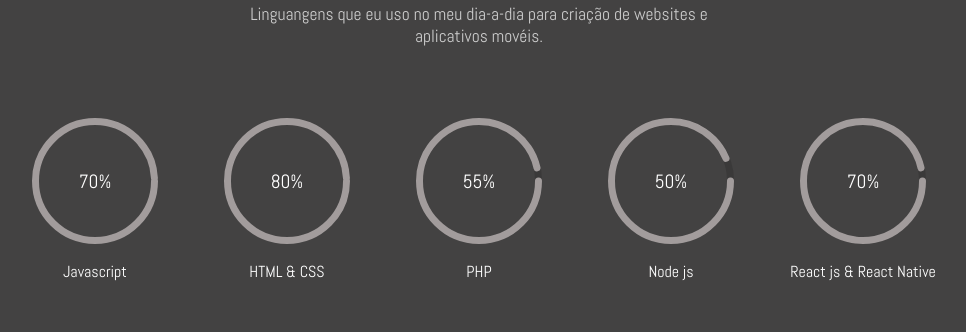
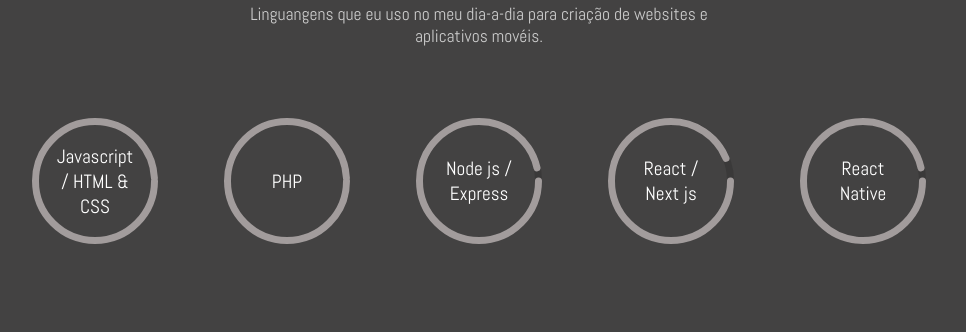
Before and after one commit to derciorosario/portfolio, a website: page public/index.html in a window 1280 px wide. Shown: the part 2650-2982 px from the top of the page, without its empty margins (161-1127 px from the left). Drawn offline with Linux system fonts and the light colour scheme.

Commit message:
Update index.html

```diff
--- a/public/index.html
+++ b/public/index.html
@@ -1,3 +1,4 @@
+
 <!DOCTYPE html>
 <html lang="pt-br">
 <head>
@@ -128,9 +129,9 @@
                               <circle cx="67" cy="67" r="59.5" fill="none"/>
                             </g>
                         </svg>
-                       <span>70%</span>
+                       <span>Javascript / HTML & CSS</span>
                       </div>
-                     <span class="name">Javascript</span>
+                     <span class="name" style="display: none">Javascript</span>
                   </div>
                   <div class="lang">
                         <div>
@@ -146,9 +147,9 @@
                                <circle cx="67" cy="67" r="59.5" fill="none"/>
                              </g>
                          </svg>
-                        <span>80%</span>
+                        <span>PHP</span>
                        </div>
-                      <span class="name">HTML & CSS</span>
+                      <span class="name" style="display: none">PHP</span>
                    </div>
                    <div class="lang">
                     <div>
@@ -164,9 +165,9 @@
                            <circle cx="67" cy="67" r="59.5" fill="none"/>
                          </g>
                      </svg>
-                    <span>55%</span>
+                    <span>Node js / Express</span>
                    </div>
-                  <span class="name">PHP</span>
+                  <span class="name" style="display: none">Node js / Express</span>
                </div>
                    <div class="lang">
                         <div>
@@ -182,9 +183,9 @@
                                <circle cx="67" cy="67" r="59.5" fill="none"/>
                              </g>
                          </svg>
-                        <span>50%</span>
+                        <span>React / Next js</span>
                        </div>
-                      <span class="name">Node js</span>
+                      <span class="name" style="display: none">React / Next js</span>
                    </div>
                    <div class="lang">
                         <div>
@@ -200,9 +201,9 @@
                                <circle cx="67" cy="67" r="59.5" fill="none"/>
                              </g>
                          </svg>
-                        <span>70%</span>
+                        <span>React Native</span>
                        </div>
-                      <span class="name">React js & React Native</span>
+                      <span class="name" style="display: none">React Native</span>
                    </div>
             </div>
           </section>
```
